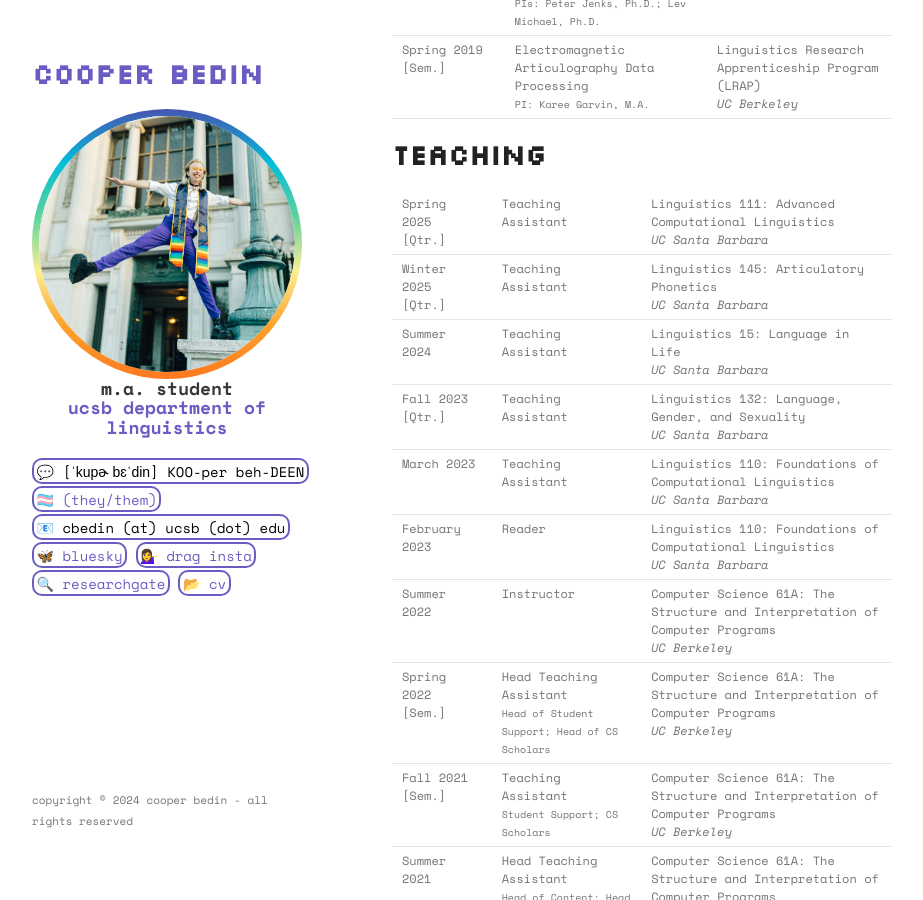
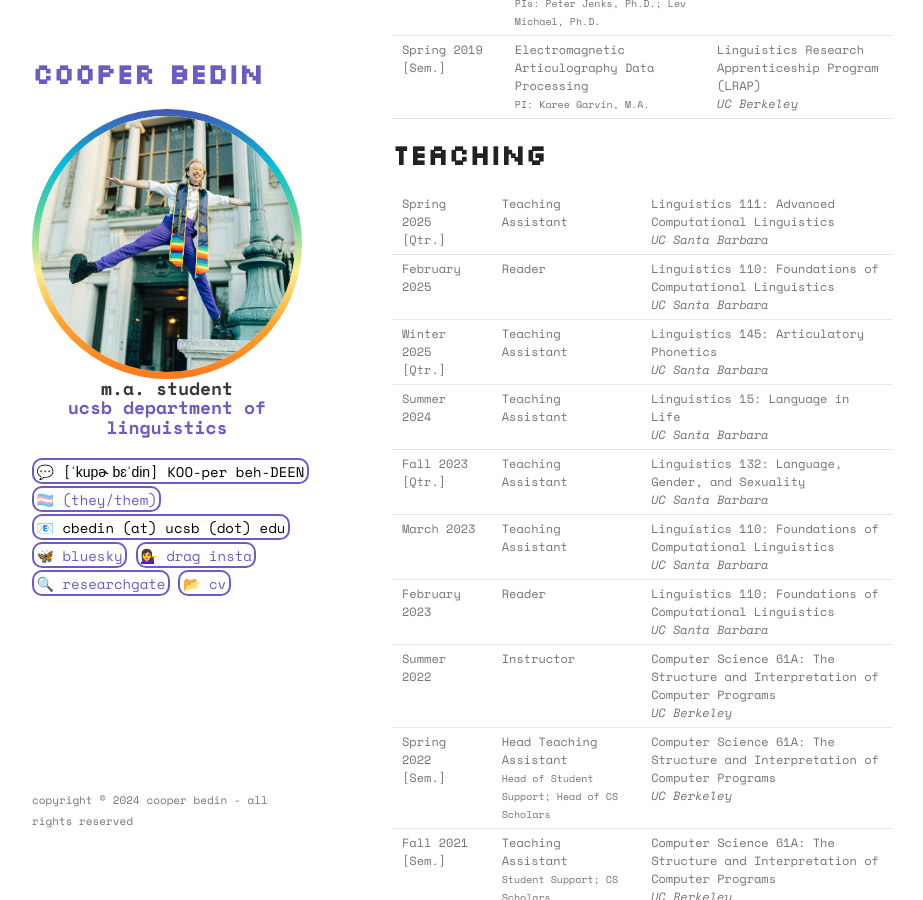
Before and after one commit to cbedin/cbedin.github.io, a Jekyll site: the page built from cv.md, in a window 1280 px wide and 900 px high, scrolled down 6630 px. Shown: the whole window, without its empty margins (178-1101 px from the left). Built offline with Jekyll 4.4.1, drawn with Linux system fonts in a browser that asks for light colours.

Commit message:
adding readership to cv

```diff
--- a/cv.md
+++ b/cv.md
@@ -658,6 +658,14 @@ layout: default
     </td>
 </tr>
 <tr>
+    <td>February 2025</td>
+    <td>Reader</td>
+    <td>
+    Linguistics 110: Foundations of Computational Linguistics<br>
+    <i>UC Santa Barbara</i>
+    </td>
+</tr>
+<tr>
     <td>Winter 2025 [Qtr.]</td>
     <td>Teaching Assistant</td>
     <td>
```
